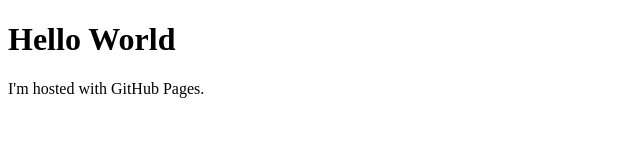
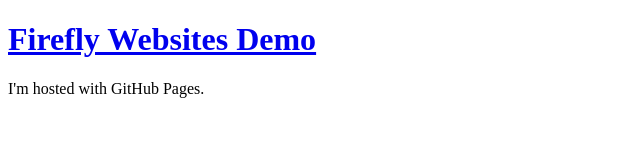
Before and after one commit to phsims/phsims.github.io, a plain HTML site: page index.html in a window 1280 px wide. Shown: the whole page, without its empty margins (0-640 px from the left). Drawn offline with Linux system fonts and the light colour scheme.

Commit message:
Update index.html

```diff
--- a/index.html
+++ b/index.html
@@ -1,7 +1,7 @@
 <!DOCTYPE html>
 <html>
 <body>
-<h1>Hello World</h1>
+  <h1><a href="https://phsims.github.io/fireflywebsites/">Firefly Websites Demo</a></h1>
 <p>I'm hosted with GitHub Pages.</p>
 </body>
 </html>
```
